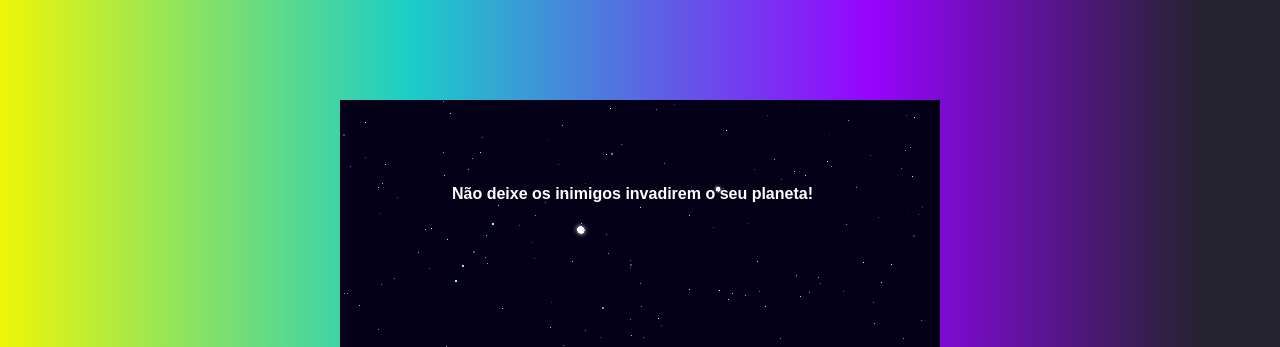
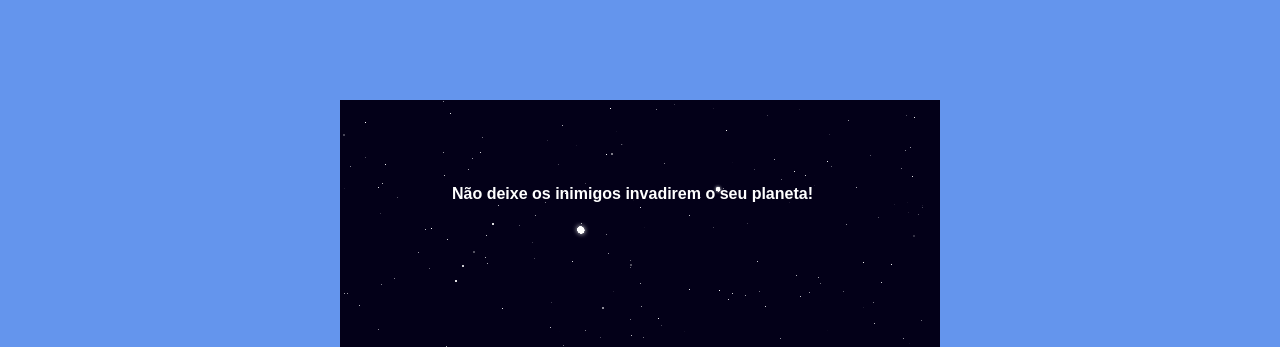
Before and after one commit to santossamir/Space-Shooter-Game, a plain HTML site: page index.html in a window 1280 px wide. Shown: the top 347 px of the page. Drawn offline with Linux system fonts and the light colour scheme.

Commit message:
Alterando backgroundo para cornflowerblue.

```diff
--- a/style.css
+++ b/style.css
@@ -7,8 +7,8 @@ body {
     padding: 0;
     margin: 0;
     font-family: sans-serif;
-    background: linear-gradient(90deg, rgba(237,246,7,1) 0%, rgba(27,205,200,1) 32%, rgba(150,4,254,1) 68%, rgba(36,35,46,1) 94%);
-}
+     background-color: cornflowerblue;
+ }
 
 #main-play-area {
     background-color: black;
```
